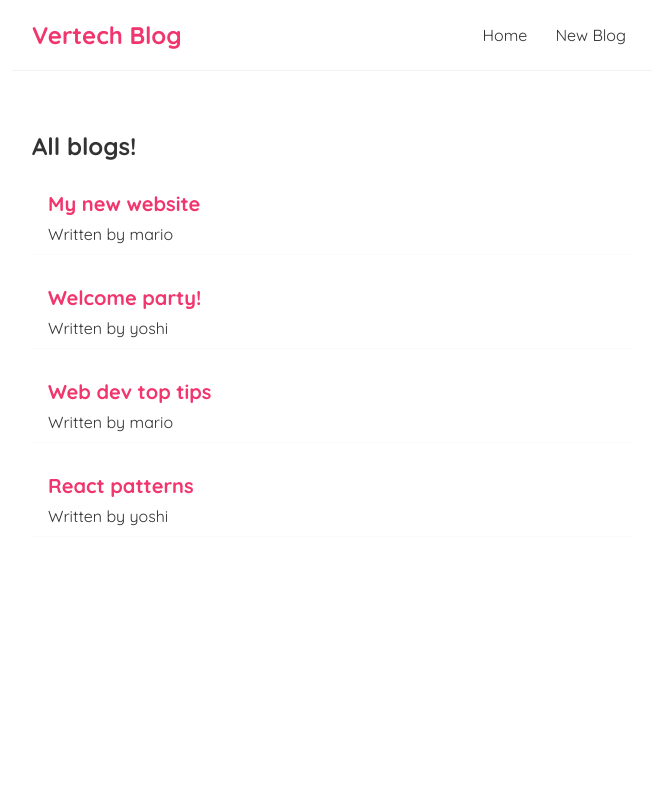
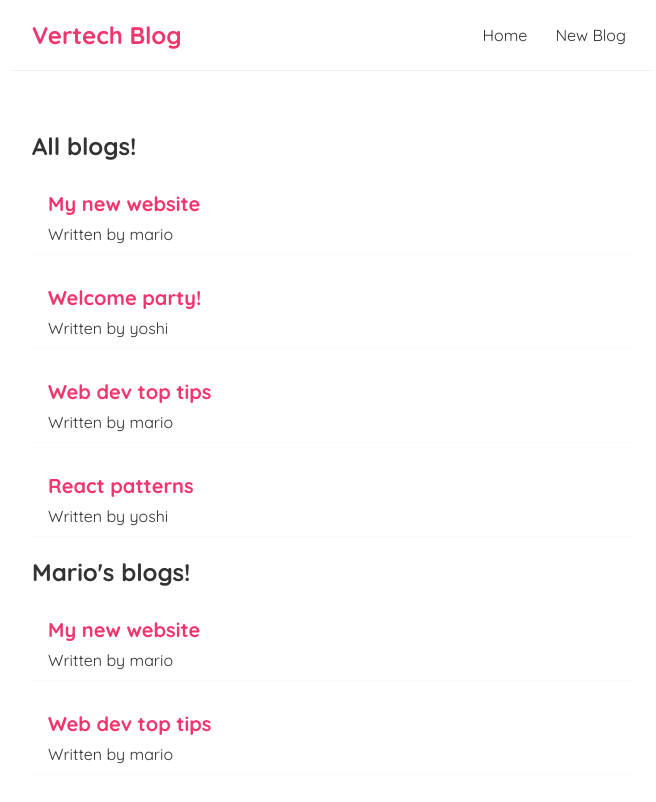
Before and after one commit to LZYLRRY/vertech-blog, a React (Vite) app: page / in a window 1280 px wide. Shown: the top 802 px of the page, without its empty margins (308-964 px from the left). Built offline with nearby package versions, Linux system fonts and the light colour scheme.

Commit message:
Add new filtered component

```diff
--- a/src/Home.jsx
+++ b/src/Home.jsx
@@ -13,6 +13,7 @@
     return (
         <div className="home">
             <BlogList blogs={blogs} title='All blogs!' />
+            <BlogList blogs={blogs.filter((blog) => blog.author === 'mario')} title="Mario's blogs!" />
         </div>
     );
 }
```
